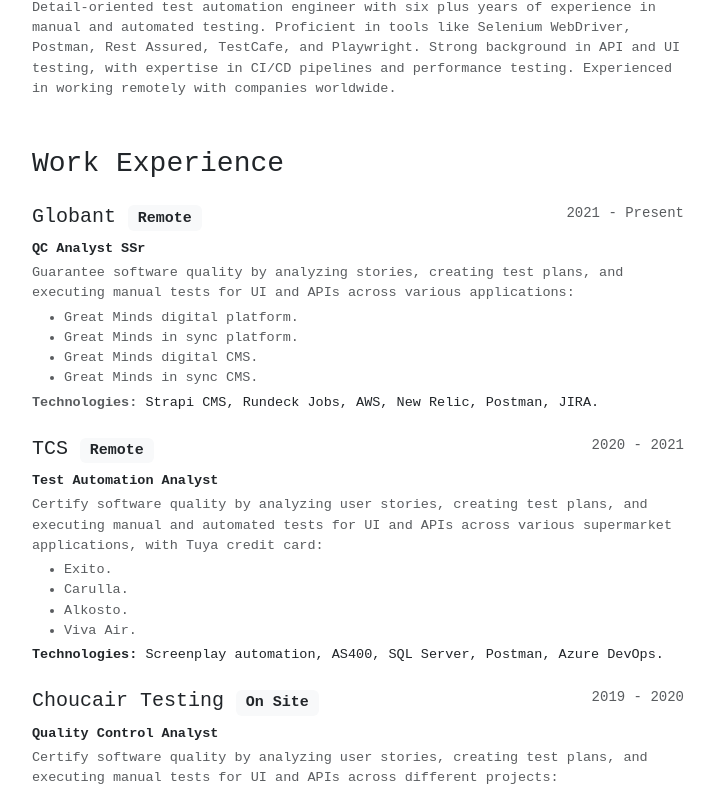
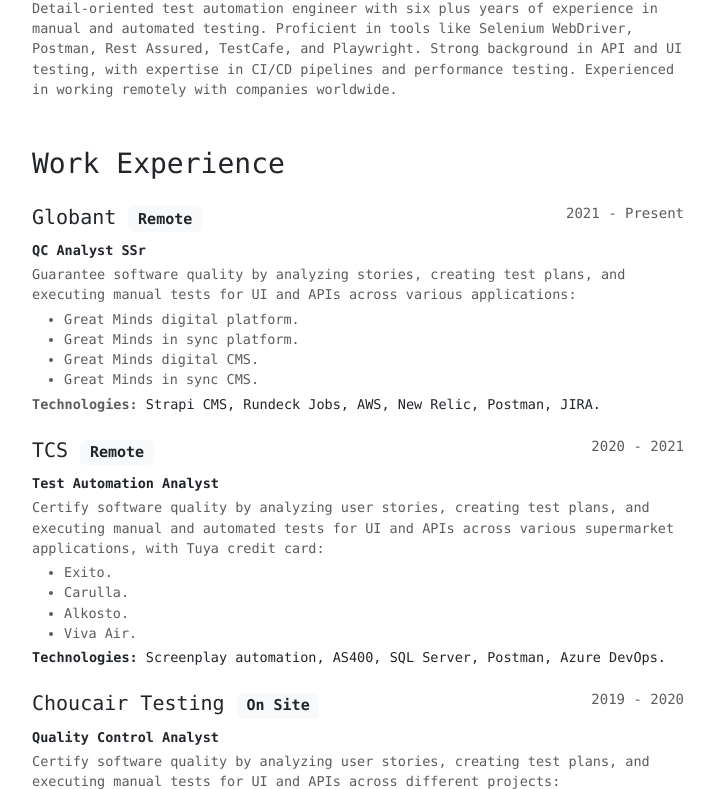
Before and after one commit to Carverok/Carverok.github.io, a plain HTML site: page index.html in a window 1280 px wide. Shown: the part 301-1090 px from the top of the page, without its empty margins (282-997 px from the left). Drawn offline with nearby package versions, Linux system fonts and the light colour scheme.

Commit message:
Update cv content

```diff
--- a/css/styles.css
+++ b/css/styles.css
@@ -9,7 +9,6 @@
 
 .custom-font {
   font-size: 13.5px !important;
-  font-family: monospace !important;
 }
 
 .custom-city-font {
--- a/index.html
+++ b/index.html
@@ -16,7 +16,7 @@
   <title>Nayib Ayus</title>
 </head>
 
-<body class="container custom-padding custom-font">
+<body class="container custom-padding custom-font font-monospace">
   <section id="title">
     <div class="container mt-5">
       <div class="row align-items-center mb-4">
```
